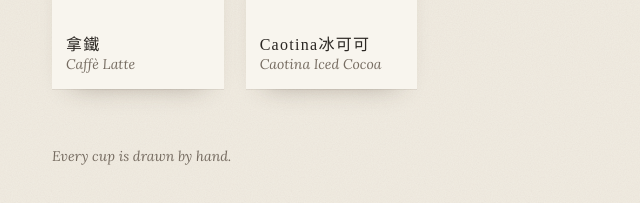
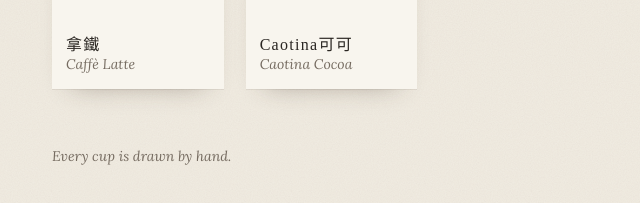
Before and after one commit to encantodeletrear-collab/Beetou-retreat-drinks, a plain HTML site: page index.html in a window 1280 px wide. Shown: the part 1667-1870 px from the top of the page, 18-658 px from the left. Drawn offline with Linux system fonts and the light colour scheme.

Commit message:
Caotina可可改為冰熱都可
Co-Authored-By: Claude Opus 5.5 <noreply@anthropic.com>
Claude-Session: https://claude.ai/code/session_0144Eyng5JWp9Vhzq49Zpv1X

```diff
--- a/index.html
+++ b/index.html
@@ -247,7 +247,7 @@ const DRINKS=[
  {id:'black',zh:'黑咖啡',en:'Black Coffee',cat:'咖啡・可可',price:70,hot:true,liquid:COFFEE,straw:'#F2EEE5',obj:'beans',c:COFFEE,desc:'單純的黑咖啡。'},
  {id:'latte',zh:'拿鐵',en:'Caffè Latte',cat:'咖啡・可可',price:90,hot:true,layers:[{c:MILK,f:0},{c:'#6B4430',f:.5}],straw:INKC(),obj:'beans',c:'#6B4430',desc:'濃縮咖啡與鮮奶。'},
  {id:'hoji',zh:'焙茶拿鐵',en:'Hojicha Latte',cat:'抹茶・焙茶',price:100,hot:false,layers:[{c:MILK,f:0},{c:HOJI,f:.42}],straw:INKC(),obj:'twig',c:HOJI,desc:'焙茶的炒香與鮮奶。'},
- {id:'cocoa',zh:'Caotina冰可可',en:'Caotina Iced Cocoa',cat:'咖啡・可可',price:110,hot:false,liquid:COCOA,straw:'#F2EEE5',obj:'cocoa',c:COCOA,desc:'瑞士Caotina可可粉調製。'}
+ {id:'cocoa',zh:'Caotina可可',en:'Caotina Cocoa',cat:'咖啡・可可',price:110,hot:true,liquid:COCOA,straw:'#F2EEE5',obj:'cocoa',c:COCOA,desc:'瑞士Caotina可可粉調製。'}
 ];
 function INKC(){return '#2A2622'}
 const CATS=['全部','椰子水','茶','拿鐵','抹茶・焙茶','咖啡','可可'];
```
Also changed, not shown: admin.html (+1 -1 lines), src/page.html (+1 -1 lines).
